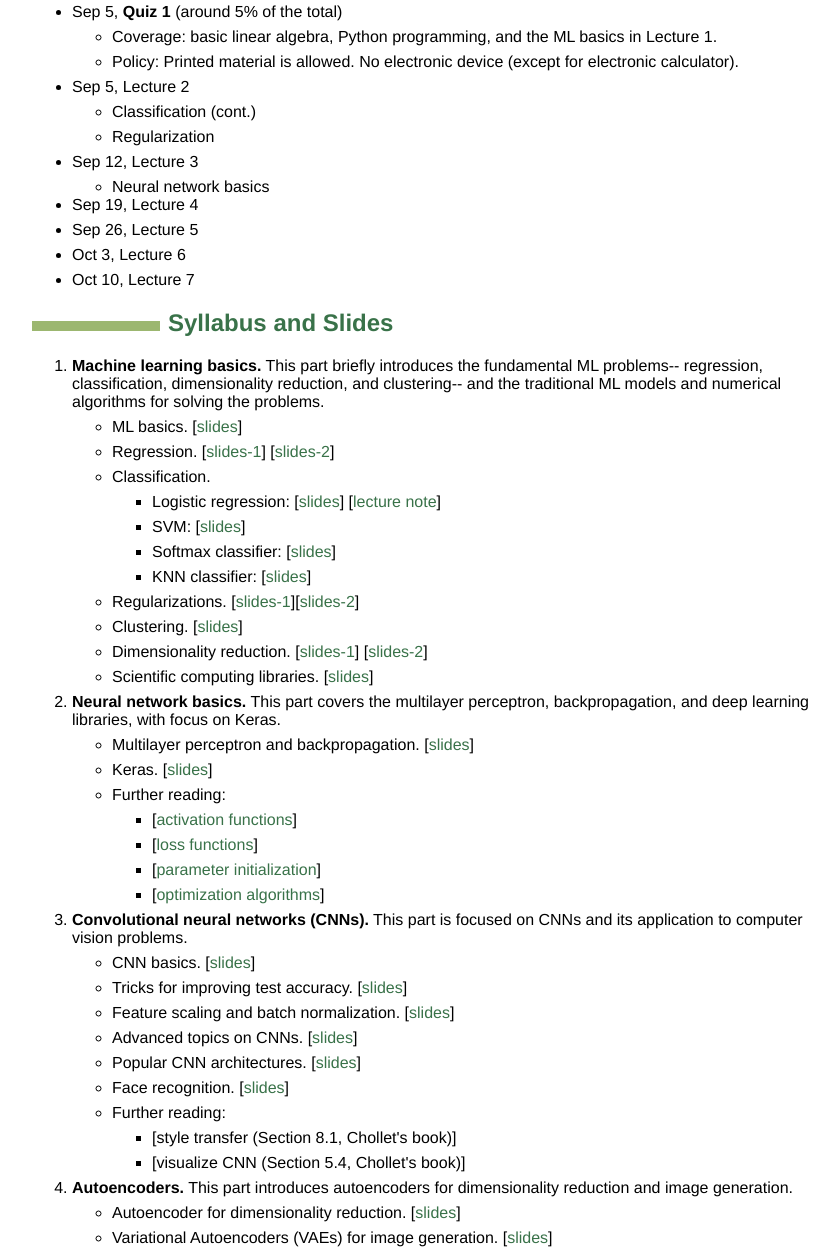
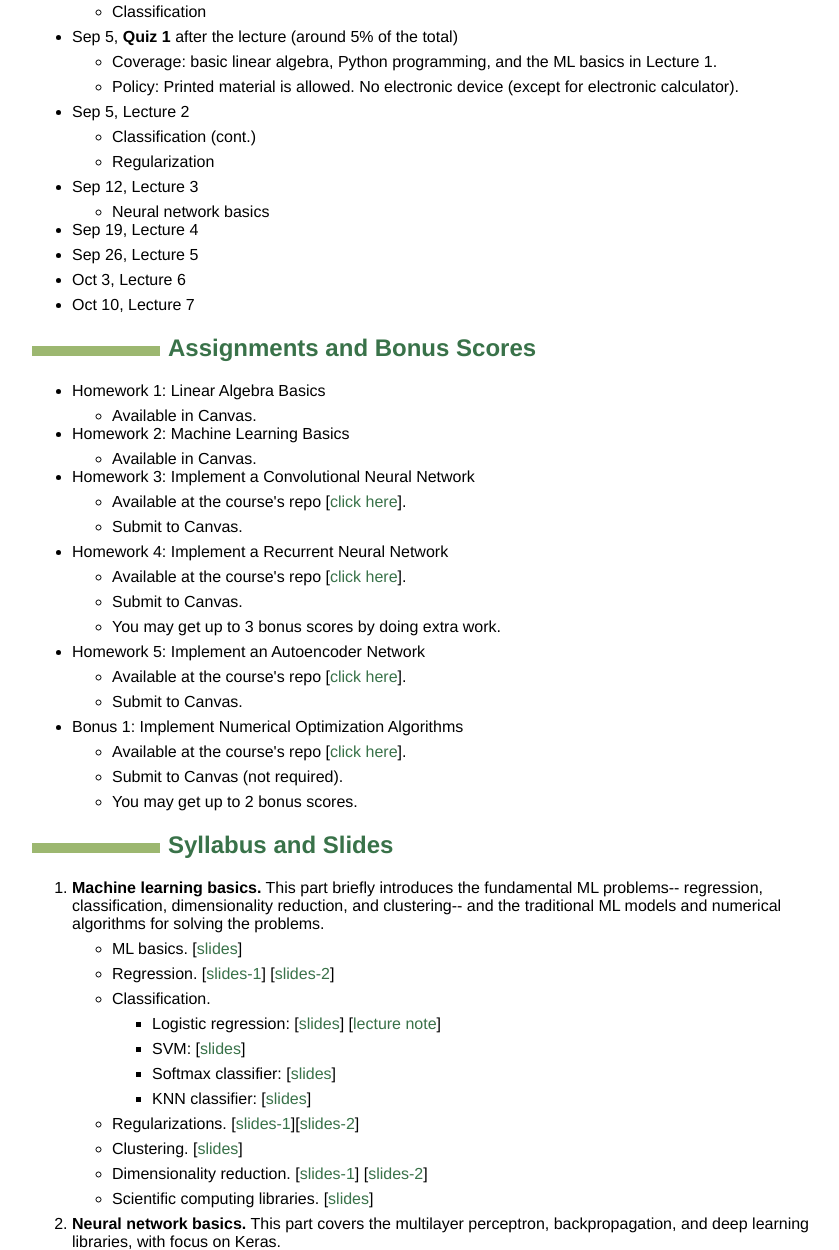
Before and after one commit to wangshusen/wangshusen.github.io, a plain HTML site: page teaching/CS583A19Fall/index.html in a window 1280 px wide. Shown: the part 1410-2660 px from the top of the page, without its empty margins (208-1047 px from the left). Drawn offline with Linux system fonts and the light colour scheme.

Commit message:
added info

```diff
--- a/teaching/CS583A19Fall/index.html
+++ b/teaching/CS583A19Fall/index.html
@@ -123,6 +123,7 @@
 <p>Before the class begins, get yourself well prepared by:</p>
 <ul>
 <li><p>Reading a few chapters of the textbook, <em>&quot;Deep learning with Python&quot;</em>, and running the sample code.</p></li>
+<li><p>Reading a few chapters of the book, <em>&quot;Introduction to Applied Linear Algebra&quot;</em>.</p></li>
 <li><p>Doing Homework 0: [<a href="https://github.com/wangshusen/CS583A-2019Spring/blob/master/homework/HM0/HM.pdf">click here</a>].</p></li>
 </ul>
 <h2 id="description">Description</h2>
@@ -160,7 +161,7 @@
 <li><p>Regression</p></li>
 <li><p>Classification</p></li>
 </ul></li>
-<li><p>Sep 5, <strong>Quiz 1</strong> (around 5% of the total)</p>
+<li><p>Sep 5, <strong>Quiz 1</strong> after the lecture (around 5% of the total)</p>
 <ul>
 <li><p>Coverage: basic linear algebra, Python programming, and the ML basics in Lecture 1.</p></li>
 <li><p>Policy: Printed material is allowed. No electronic device (except for electronic calculator).</p></li>
@@ -178,6 +179,39 @@
 <li><p>Sep 26, Lecture 5</p></li>
 <li><p>Oct 3, Lecture 6</p></li>
 <li><p>Oct 10, Lecture 7</p></li>
+</ul>
+<h2 id="assignments-and-bonus-scores">Assignments and Bonus Scores</h2>
+<ul>
+<li><p>Homework 1: Linear Algebra Basics</p>
+<ul>
+<li>Available in Canvas.</li>
+</ul></li>
+<li><p>Homework 2: Machine Learning Basics</p>
+<ul>
+<li>Available in Canvas.</li>
+</ul></li>
+<li><p>Homework 3: Implement a Convolutional Neural Network</p>
+<ul>
+<li><p>Available at the course's repo [<a href="https://github.com/wangshusen/CS583-2019F/tree/master/homework">click here</a>].</p></li>
+<li><p>Submit to Canvas.</p></li>
+</ul></li>
+<li><p>Homework 4: Implement a Recurrent Neural Network</p>
+<ul>
+<li><p>Available at the course's repo [<a href="https://github.com/wangshusen/CS583-2019F/tree/master/homework">click here</a>].</p></li>
+<li><p>Submit to Canvas.</p></li>
+<li><p>You may get up to 3 bonus scores by doing extra work.</p></li>
+</ul></li>
+<li><p>Homework 5: Implement an Autoencoder Network</p>
+<ul>
+<li><p>Available at the course's repo [<a href="https://github.com/wangshusen/CS583-2019F/tree/master/homework">click here</a>].</p></li>
+<li><p>Submit to Canvas.</p></li>
+</ul></li>
+<li><p>Bonus 1: Implement Numerical Optimization Algorithms</p>
+<ul>
+<li><p>Available at the course's repo [<a href="https://github.com/wangshusen/CS583-2019F/tree/master/homework">click here</a>].</p></li>
+<li><p>Submit to Canvas (not required).</p></li>
+<li><p>You may get up to 2 bonus scores.</p></li>
+</ul></li>
 </ul>
 <h2 id="syllabus-and-slides">Syllabus and Slides</h2>
 <ol style="list-style-type: decimal">
@@ -282,13 +316,19 @@
 <li><p>J. Friedman, T. Hastie, and R. Tibshirani. The elements of statistical learning. Springer series in statistics, 2001. (Available online.)</p></li>
 </ul>
 <h2 id="grading-policy">Grading Policy</h2>
-<p><strong>Grading percentages</strong>:</p>
+<p><strong>Weights</strong>:</p>
 <ul>
 <li><p>Homework 40%</p></li>
-<li><p>Quizzes 20%</p></li>
-<li><p>Final 20%</p></li>
-<li><p>Project 20%</p></li>
+<li><p>Quizzes 20% (students' average score is likely around 17)</p></li>
+<li><p>Final 20% (students' average score is likely around 16)</p></li>
+<li><p>Project 20% (students' average score is likely around 17)</p></li>
 <li><p>Bonus (up to 10%)</p></li>
+</ul>
+<p><strong>Expected grade on record</strong>:</p>
+<ul>
+<li><p>In the previous semester, the students' average scores in the quiz, final, and project are respectively 85%, 80%, and 85%.</p></li>
+<li><p>Thus, an average student is expected to lose at least 3+4+3=10 points.</p></li>
+<li><p>If an average student does not collect any bonus score, his grade on record is expected to be &quot;B+&quot;. An average student needs at least 3 bonus scores to get &quot;A&quot;.</p></li>
 </ul>
 <p><strong>Late penalty</strong>:</p>
 <ul>
```
